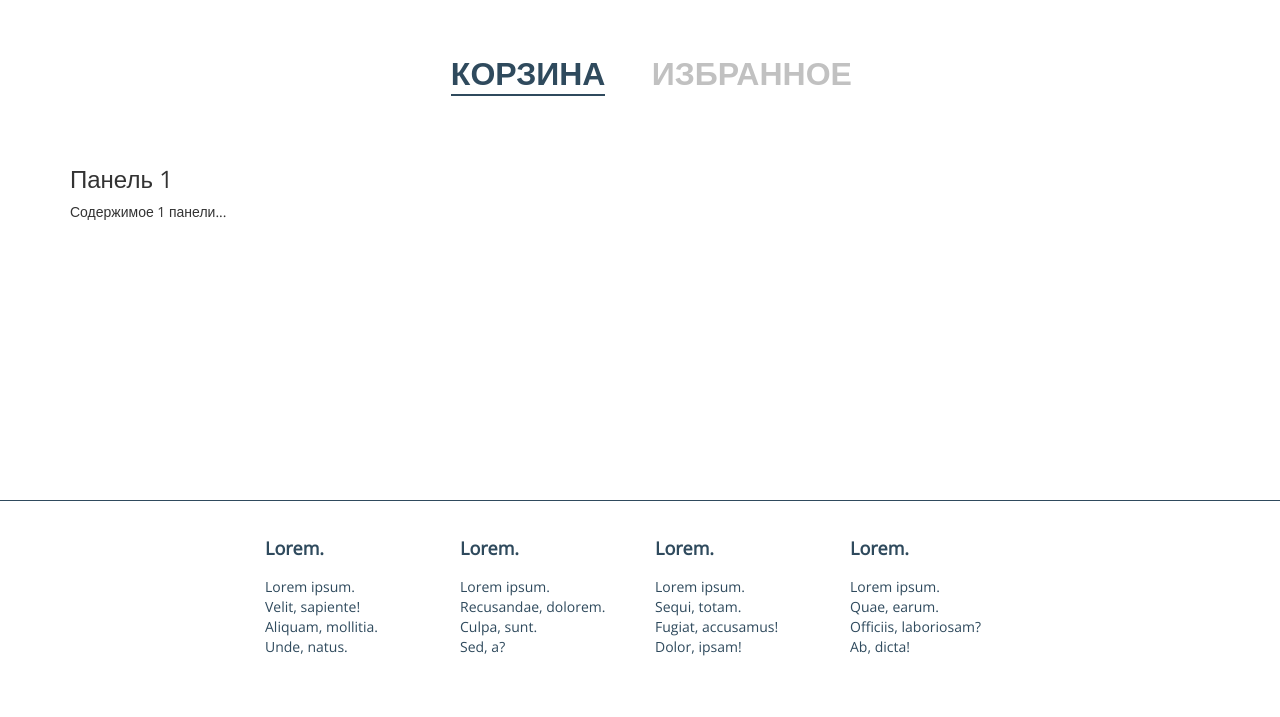
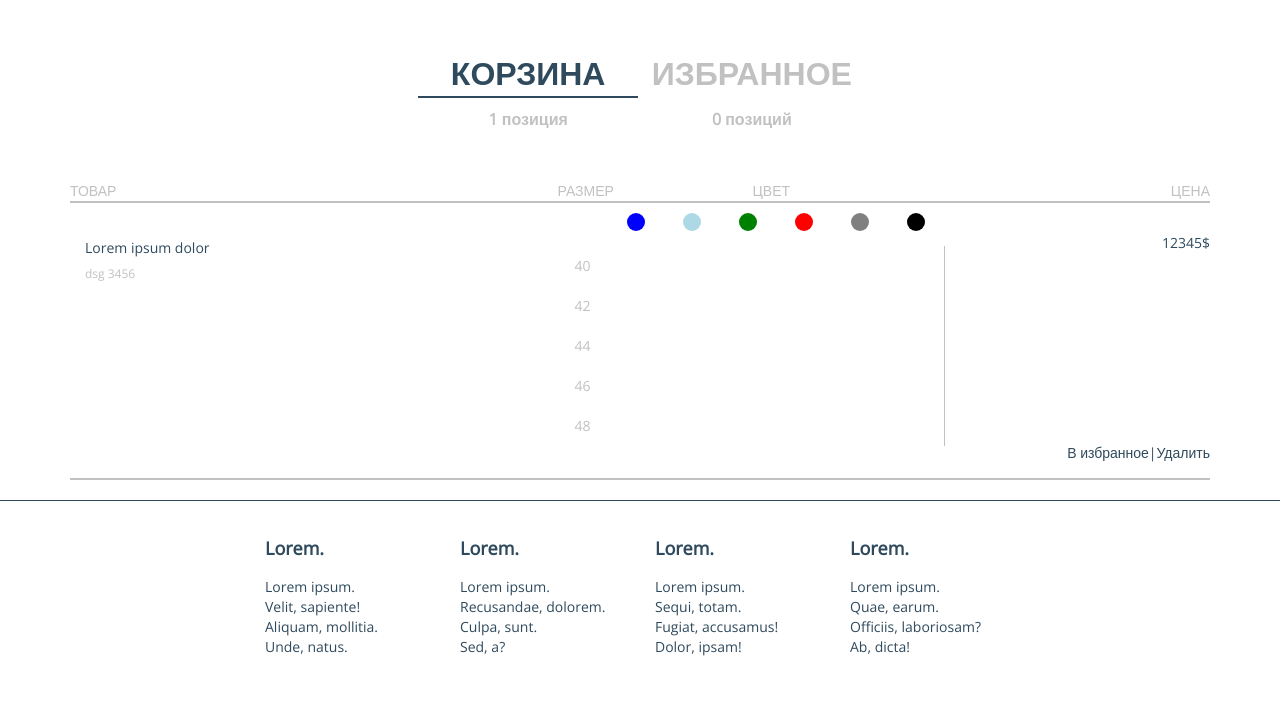
Before and after one commit to Kostyshyn/hoops-views, a web app: file app/shopping-cart.html in a window 1280 px wide. Shown: the part 140-857 px from the top of the page. Run offline with its HTML, style and script files only (its server is not run), Linux system fonts and the light colour scheme; some libraries are stand-ins or nearby versions.

Commit message:
[+] shopping-cart page

```diff
--- a/app/css/style.css
+++ b/app/css/style.css
@@ -491,21 +491,157 @@
 	display: inline-block;
 	min-width: 220px;
 }
-.shopping-tabs-nav li a {
+.shopping-tabs-nav li a p {
 	font-size: 32px;
 	font-weight: bold;
 	text-transform: uppercase;
 	color: #c1c1c1;
 	transition: .15s;
+	border-bottom: 2px solid transparent;
+	/*margin-bottom: 0px;*/
 }
-.shopping-tabs-nav li.active a {
+.shopping-tabs-nav li.active a p {
 	color: #2f4a5d;
 	border-bottom: 2px solid #2f4a5d;
+}
+.shopping-tabs-nav li a span.products-count {
+	font-size: 16px;
+	color: #c1c1c1;
+	font-weight: bold;
 }
 .shopping-tabs-nav li a:focus,
 .shopping-tabs-nav li a:hover {
 	text-decoration: none;
 
+}
+.shopping-cart-item-header {
+	color: #c1c1c1;
+	border-bottom: 2px solid #c1c1c1;
+}
+.shopping-cart-item-footer {
+	margin-top: 15px;
+	border-bottom: 2px solid #c1c1c1;
+}
+.shopping-cart-item-preview {
+	padding: 20px 0px;
+	display: flex;
+}
+.shopping-cart-item-preview .product-name,
+.shopping-cart-item-preview .product-date {
+	padding: 0px 0px 0px 15px;
+}
+.shopping-cart-item-preview .product-name {
+	padding-top: 15px;
+}
+.shopping-cart-item-right {
+	min-height: 240px;
+	display: flex;
+	flex-direction: column;
+	justify-content: space-between;
+	margin-top: 20px;
+}
+.shopping-cart-item-control,
+.shopping-cart-item-price {
+	text-align: right;
+	color: #2f4a5d;
+}
+.shopping-cart-item-price {
+	margin-top: 10px;
+}
+.t-right {
+	text-align: right;
+}
+.shopping-cart-item-control a {
+	color: #2f4a5d;
+	font-size: 14px;
+	display: inline-block;
+}
+.shopping-cart-item-control a:hover {
+	text-decoration: none;
+}
+table.highlighted {
+	overflow: hidden;
+	cursor: pointer;
+}
+.highlighted td.table-color-td {
+	box-shadow: 0px 0px 0px 2px transparent;
+	width: 50px;
+	color: #c1c1c1;
+}
+td, th {
+	margin: 10px;
+	padding: 10px;
+	position: relative;
+	outline: 0;
+	text-align: center;
+}
+.highlighted tbody {
+	border-right: 1px solid #c1c1c1;
+}
+.highlighted td {
+	box-shadow: 0px 0px 0px 1px #c1c1c1;
+	box-sizing: border-box;
+}
+.highlighted td:hover {
+	background-color: #9cd3e5;
+}
+td span {
+	/*border: 1px solid #c1c1c1;*/
+	width: 36px;
+	height: 10px;
+	display: inline-block;
+	box-sizing: border-box;
+	position: relative;
+	bottom: -2px;
+	left: 1px;
+}
+body:not(.nohover) tbody tr:hover {
+	background-color: lightblue;
+}
+.table-color {
+	display: inline-block;
+	width: 18px;
+	height: 18px;
+	background-color: grey;
+	border-radius: 50%;
+	cursor: pointer;
+	position: relative;
+	/*top: -20px;*/
+}
+.highlighted td:hover::after,
+.highlighted thead th:not(:empty):hover::after,
+.highlighted td:focus::after,
+.highlighted thead th:not(:empty):focus::after {
+	content: '';
+	height: 10000px;
+	left: 0;
+	position: absolute;
+	top: -5000px;
+	width: 100%;
+	z-index: -1;
+}
+
+.highlighted td:hover::after,
+.highlighted th:hover::after {
+	background-color: lightblue;
+}
+
+.highlighted td:focus::after,
+.highlighted th:focus::after {
+	background-color: lightblue;
+}
+
+/* Focus stuff for mobile */
+.highlighted td:focus::before,
+.highlighted tbody th:focus::before {
+	background-color: lightblue;
+	content: '';
+	height: 100%;
+	top: 0;
+	left: -5000px;
+	position: absolute;
+	width: 10000px;
+	z-index: -1;
 }
 
 /* sliders */
--- a/app/shopping-cart.html
+++ b/app/shopping-cart.html
@@ -54,18 +54,126 @@
 			<div class="row">
 				<div class="col-lg-12">
 					<ul  class="shopping-tabs-nav">
-						<li class="active"><a data-toggle="tab" href="#shopping-cart">Корзина</a></li>
-						<li><a data-toggle="tab" href="#selected-products">Избранное</a></li>
+						<li class="active"><a data-toggle="tab" href="#shopping-cart">
+							<p>Корзина</p>
+							<span class="products-count">1 позиция</span>
+						</a></li>
+						<li><a data-toggle="tab" href="#selected-products">
+							<p>Избранное</p>
+							<span class="products-count">0 позиций</span>
+						</a></li>
 					</ul>
 
 					<div class="tab-content">
 						<div id="shopping-cart" class="tab-pane fade in active">
-							<h3>Панель 1</h3>
-							<p>Содержимое 1 панели...</p>
+							<div class="shopping-cart-item">
+								<div class="shopping-cart-item-header">
+									<div class="row">
+										<div class="col-lg-5 col-md-5">
+											ТОВАР
+										</div>
+										<div class="col-lg-2 col-md-2">
+											РАЗМЕР
+										</div>
+										<div class="col-lg-3 col-md-3">
+											ЦВЕТ
+										</div>
+										<div class="col-lg-2 col-md-2 t-right">
+											ЦЕНА
+										</div>
+									</div>
+								</div>
+								<div class="row">
+									<div class="col-lg-5 col-md-5">
+										<div class="shopping-cart-item-preview">
+											<img src="http://via.placeholder.com/160x220" alt="">
+											<div class="shopping-cart-item-preview-desc">
+												<div class="product-name">Lorem ipsum dolor</div>
+												<div class="product-date">dsg 3456</div>
+											</div>
+										</div>
+									</div>
+									<div class="col-lg-5 col-md-5">
+									  	<table class="highlighted">
+									  		<thead>
+										  		<tr>
+										  			<th class="col table-color-td"></span></th>
+										  			<th class="col"><span style="background-color: blue;" class="table-color"></th>
+										  			<th class="col"><span style="background-color: lightblue;" class="table-color"></th>
+										  			<th class="col"><span style="background-color: green;" class="table-color"></th>
+										  			<th class="col"><span style="background-color: red;" class="table-color"></th>
+										  			<th class="col"><span style="background-color: grey;" class="table-color"></th>
+										  			<th class="col"><span style="background-color: black;" class="table-color"></th>
+										  		</tr>
+									  		</thead>
+										  	<tbody>
+										  		<tr>
+										  			<td class="table-color-td">40</td>
+										  			<td><span></span></td>
+										  			<td><span></span></td>
+										  			<td><span></span></td>
+										  			<td><span></span></td>
+										  			<td><span></span></td>
+										  			<td><span></span></td>
+										  		</tr>
+
+										  		<tr>
+										  			<td class="table-color-td">42</td>
+										  			<td><span></span></td>
+										  			<td><span></span></td>
+										  			<td><span></span></td>
+										  			<td><span></span></td>
+										  			<td><span></span></td>
+										  			<td><span></span></td>
+										  		</tr>
+
+										  		<tr>
+										  			<td class="table-color-td">44</td>
+										  			<td><span></span></td>
+										  			<td><span></span></td>
+										  			<td><span></span></td>
+										  			<td><span></span></td>
+										  			<td><span></span></td>
+										  			<td><span></span></td>
+										  		</tr>
+
+										  		<tr>
+										  			<td class="table-color-td">46</td>
+										  			<td><span></span></td>
+										  			<td><span></span></td>
+										  			<td><span></span></td>
+										  			<td><span></span></td>
+										  			<td><span></span></td>
+										  			<td><span></span></td>
+										  		</tr>
+										  		<tr>
+										  			<td class="table-color-td">48</td>
+										  			<td><span></span></td>
+										  			<td><span></span></td>
+										  			<td><span></span></td>
+										  			<td><span></span></td>
+										  			<td><span></span></td>
+										  			<td><span></span></td>
+										  		</tr>
+									  		<tbody>
+									  	</table>
+									</div>
+									<div class="col-lg-2 col-md-2">
+										<div class="shopping-cart-item-right">
+											<div class="shopping-cart-item-price">
+												12345$
+											</div>
+											<div class="shopping-cart-item-control">
+												<a href="">В избранное</a>|<a href="">Удалить</a>
+											</div>
+										</div>
+									</div>
+								</div>
+								<div class="shopping-cart-item-footer"></div>
+							</div>
 						</div>
 						<div id="selected-products" class="tab-pane fade">
-							<h3>Панель 2</h3>
-							<p>Содержимое 2 панели...</p>
+
 						</div>
 					</div>
 				</div>
```
